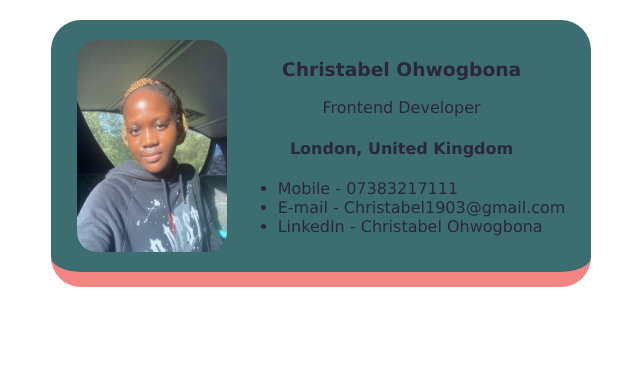
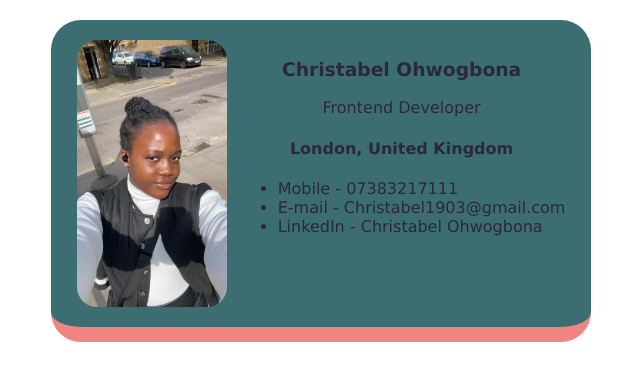
Before and after one commit to thyivana/business-card, a website built with Vite: page index.html in a window 1280 px wide. Shown: the whole page, without its empty margins (319-959 px from the left). Built offline with nearby package versions, Linux system fonts and the light colour scheme.

Commit message:
Update index.html

```diff
--- a/index.html
+++ b/index.html
@@ -4,7 +4,7 @@
     </head>
     <body>
         <div class="card">
-            <img class="avatar" src="/77d108f3-7516-4ad0-8759-c7adbaa3a879.jpeg">
+            <img class="avatar" src="/IMG_7665.JPG">
             <div >
                 <h3>Christabel Ohwogbona</h3>
                 <p>Frontend Developer</p>
```
